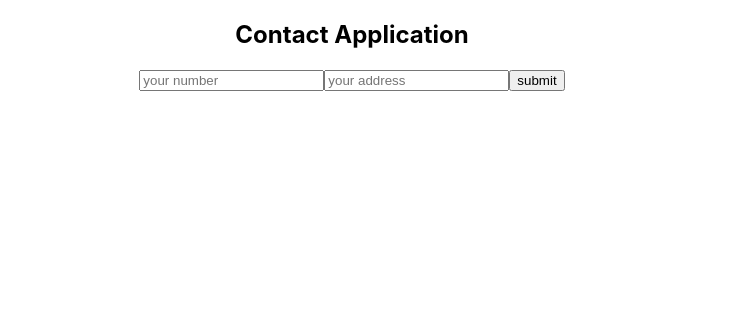
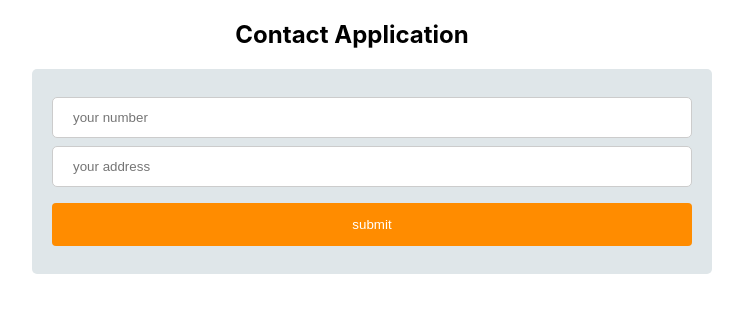
Before and after one commit to Abhishek-shah-coding-ninja/React-Contact, a React (Create React App) app: page / in a window 1280 px wide. Shown: the top 312 px of the page, without its empty margins (288-1031 px from the left). Built offline with nearby package versions, Linux system fonts and the light colour scheme.

Commit message:
Added style

```diff
--- a/src/index.css
+++ b/src/index.css
@@ -1,14 +1,54 @@
 body {
   margin: 0;
-  font-family: -apple-system, BlinkMacSystemFont, 'Segoe UI', 'Roboto', 'Oxygen',
-    'Ubuntu', 'Cantarell', 'Fira Sans', 'Droid Sans', 'Helvetica Neue',
+  font-family: -apple-system, BlinkMacSystemFont, "Segoe UI", "Roboto", "Oxygen",
+    "Ubuntu", "Cantarell", "Fira Sans", "Droid Sans", "Helvetica Neue",
     sans-serif;
   -webkit-font-smoothing: antialiased;
   -moz-osx-font-smoothing: grayscale;
   text-align: center;
 }
 
-code {
-  font-family: source-code-pro, Menlo, Monaco, Consolas, 'Courier New',
-    monospace;
+.App {
+  margin: auto;
+  width: 50%;
 }
+.myForm {
+  width: 100%;
+  background-color: #dfe6e9;
+  border-radius: 5px;
+  padding: 20px;
+}
+
+.formField {
+  width: 100%;
+  padding: 12px 20px;
+  margin: 8px 0;
+  display: block;
+  border: 1px solid #ccc;
+  border-radius: 5px;
+  box-sizing: border-box;
+}
+
+.myButton {
+  width: 100%;
+  background-color: darkorange;
+  color: white;
+  padding: 14px 20px;
+  margin: 8px 0;
+  border: none;
+  border-radius: 4px;
+  cursor: pointer;
+}
+
+.myList {
+  list-style: none;
+}
+
+.myListButton {
+  display: inline-block;
+  height: auto;
+  width: auto;
+  border-radius: 7px;
+  border: 1px solid #00b894;
+  margin: 3px 5px;
+}
```
